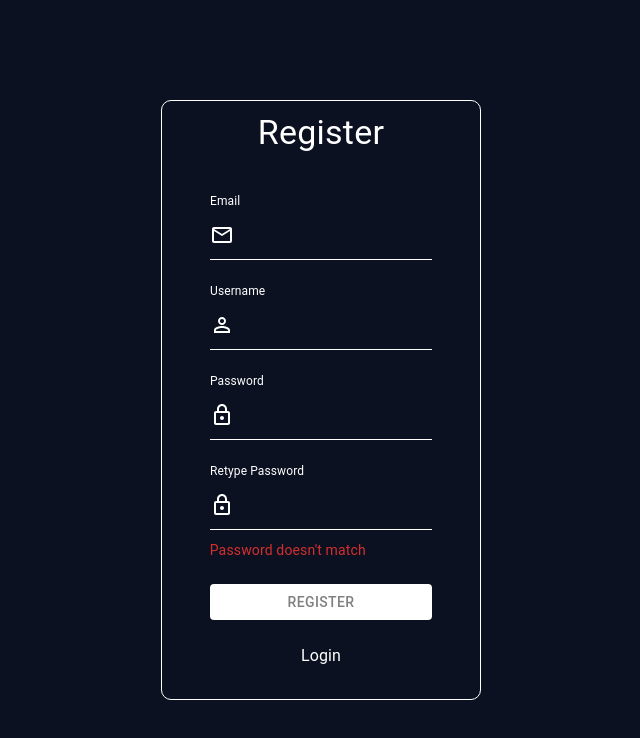
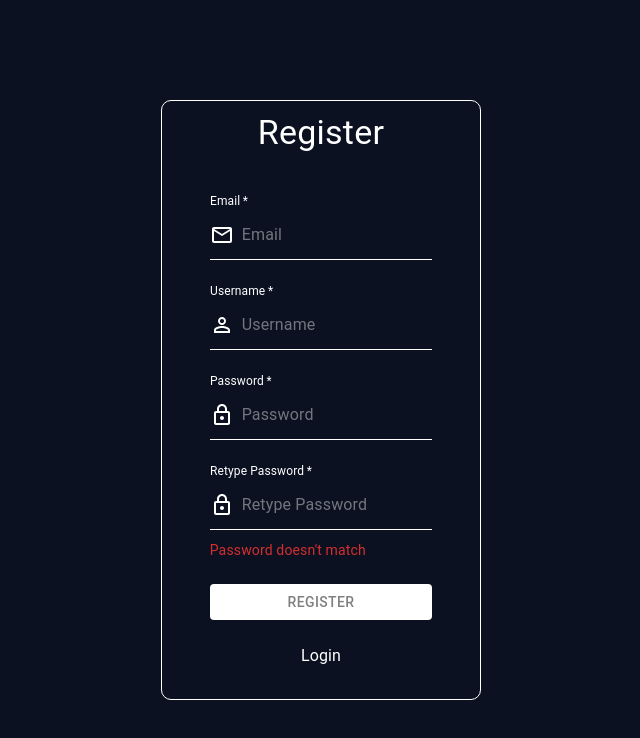
Before and after one commit to DevSecOps-B-3/frontend, a React (Vite) app: page /register in a window 1280 px wide. Shown: the top 738 px of the page, without its empty margins (319-959 px from the left). Built offline with nearby package versions, Linux system fonts and the light colour scheme.

Commit message:
refactor(component): change input with component

```diff
--- a/src/components/input/input_with_icon.tsx
+++ b/src/components/input/input_with_icon.tsx
@@ -1,20 +1,29 @@
 import { FormControl, Input, InputAdornment, InputLabel } from "@mui/material"
 import React, { ReactElement } from "react";
+import { ActionType } from "../../data/dto/action_type";
 
 interface InputIconProps {
   icon: ReactElement
   label: string;
   type: inputType
+  value: string | undefined
+  dispatch: React.Dispatch<ActionType>
+  actionType: string
+  required?: boolean
 }
-type inputType = "email" | "password" |"text"
 
-const InputIcon = ({ icon, label, type }: InputIconProps) => {
+type inputType = "email" | "password" | "text"
+
+const InputIcon = ({ icon, label, type, value, dispatch, actionType, required }: InputIconProps) => {
   return (
-    <FormControl variant="standard" sx={{ width: "100%" }}>
+    <FormControl variant="standard" sx={{ width: "100%" }} required={required}>
       <InputLabel sx={{ color: "white" }} >
         {label}
       </InputLabel>
       <Input
+        value={value}
+        onChange={(e) => dispatch({ type: actionType, payload: e.target.value })}
+        placeholder={label}
         type={type}
         startAdornment={
           <InputAdornment position="start">
```
